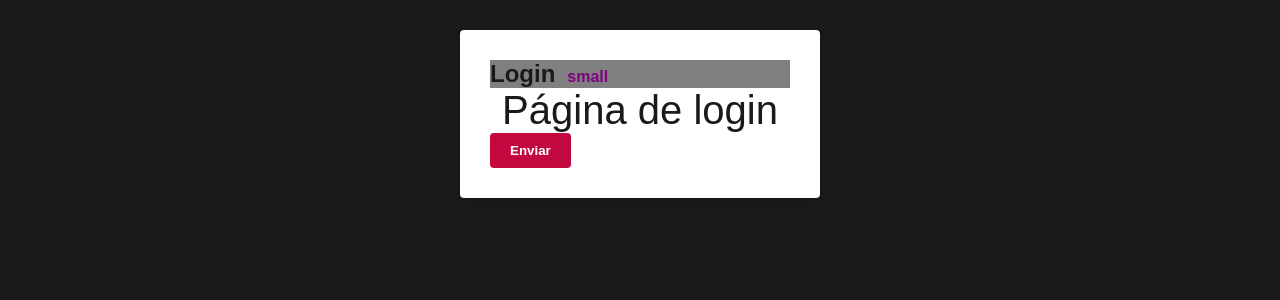
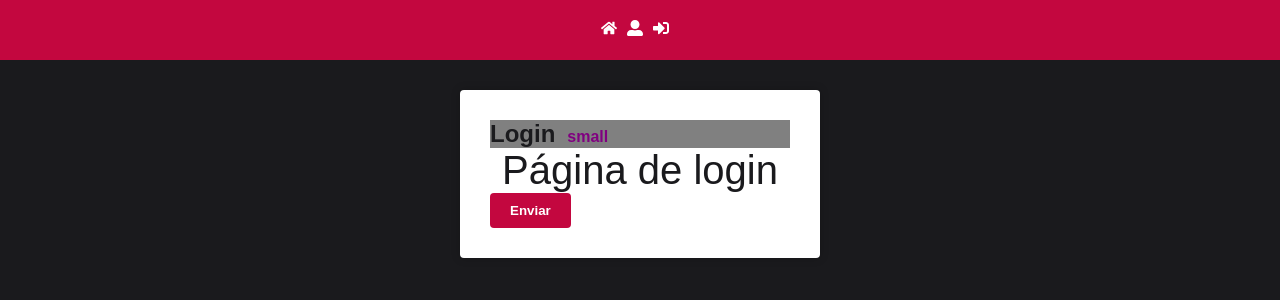
Before and after one commit to AndrewDeras/react-adm-escola, a React (Create React App) app: page / in a window 1280 px wide. Shown: the top 300 px of the page. Built offline with nearby package versions, Linux system fonts and the light colour scheme.

Commit message:
nav styles

```diff
--- a/package.json
+++ b/package.json
@@ -8,6 +8,8 @@
     "@testing-library/user-event": "^13.5.0",
     "react": "^18.2.0",
     "react-dom": "^18.2.0",
+    "react-icons": "^4.8.0",
+    "react-router-dom": "^5.2.0",
     "react-scripts": "5.0.1",
     "styled-components": "^5.3.11",
     "web-vitals": "^2.1.4"
--- a/src/App.js
+++ b/src/App.js
@@ -2,11 +2,15 @@
 
 import GlobalStyles from './styles/GlobalStyles';
 
+// components
+import Header from './components/Header';
+
 function App() {
   return (
     <>
+      <Header />
+      <Login />
       <GlobalStyles />
-      <Login />
     </>
   );
 }
--- a/src/components/Header/index.js
+++ b/src/components/Header/index.js
@@ -0,0 +1,21 @@
+import React from 'react';
+
+import { FaHome, FaSignInAlt, FaUserAlt } from 'react-icons/fa';
+
+import { Nav } from './styled';
+
+export default function Header() {
+  return (
+    <Nav>
+      <a href="http://">
+        <FaHome />
+      </a>
+      <a href="http://">
+        <FaUserAlt />
+      </a>
+      <a href="http://">
+        <FaSignInAlt />
+      </a>
+    </Nav>
+  );
+}
--- a/src/components/Header/styled.js
+++ b/src/components/Header/styled.js
@@ -0,0 +1,16 @@
+import styled from 'styled-components';
+import { primaryColor } from '../../config/colors';
+
+export const Nav = styled.nav`
+  background: ${primaryColor};
+  padding: 20px;
+  display: flex;
+  align-items: center;
+  justify-content: center;
+
+  a {
+    color: #fff;
+    margin: 0 10px 0 0;
+    font-weight: bold;
+  }
+`;
--- a/src/styles/GlobalStyles.js
+++ b/src/styles/GlobalStyles.js
@@ -32,7 +32,7 @@
 
    a{
     text-decoration: none;
-    color: ${primaryDarkColor};
+    color: ${primaryColor};
    }
 
    ul{
```
Also changed, not shown: .eslintrc.js, 1 other file (tests, documents, lock files or other folders).
